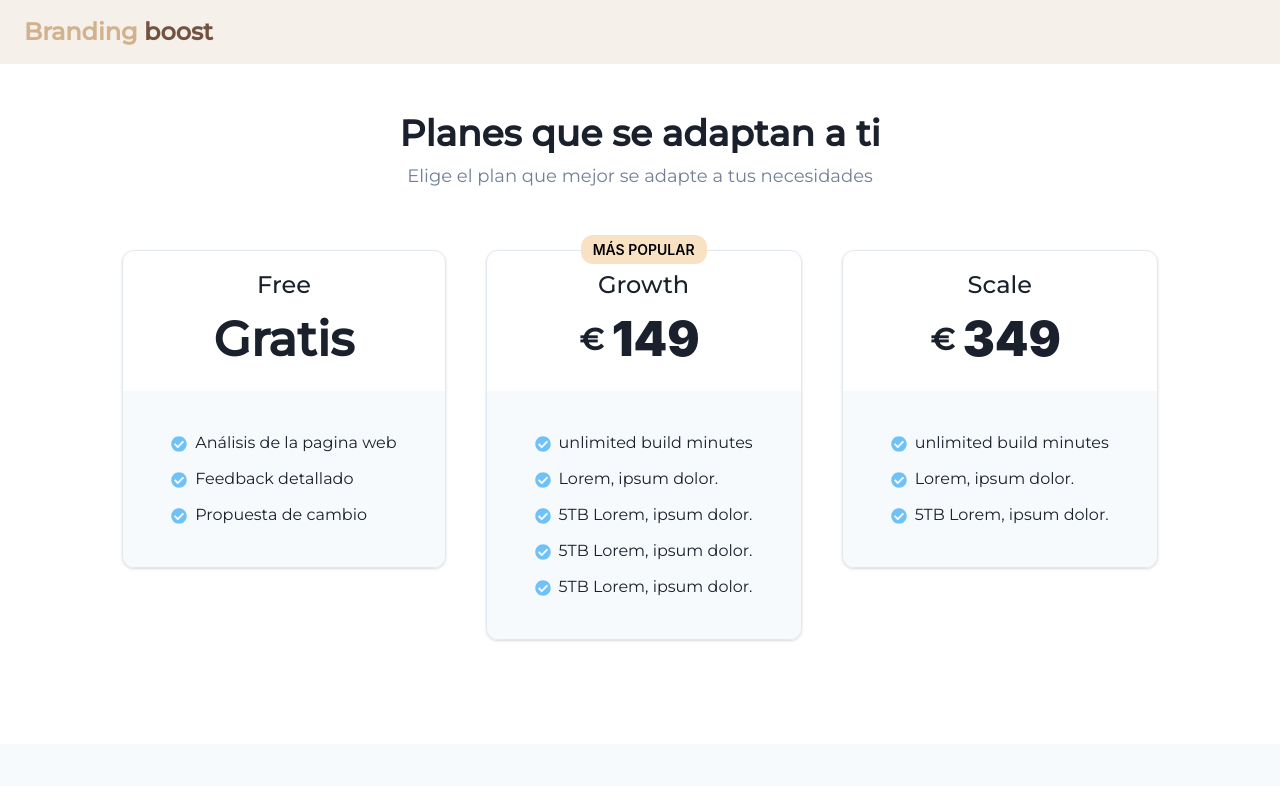
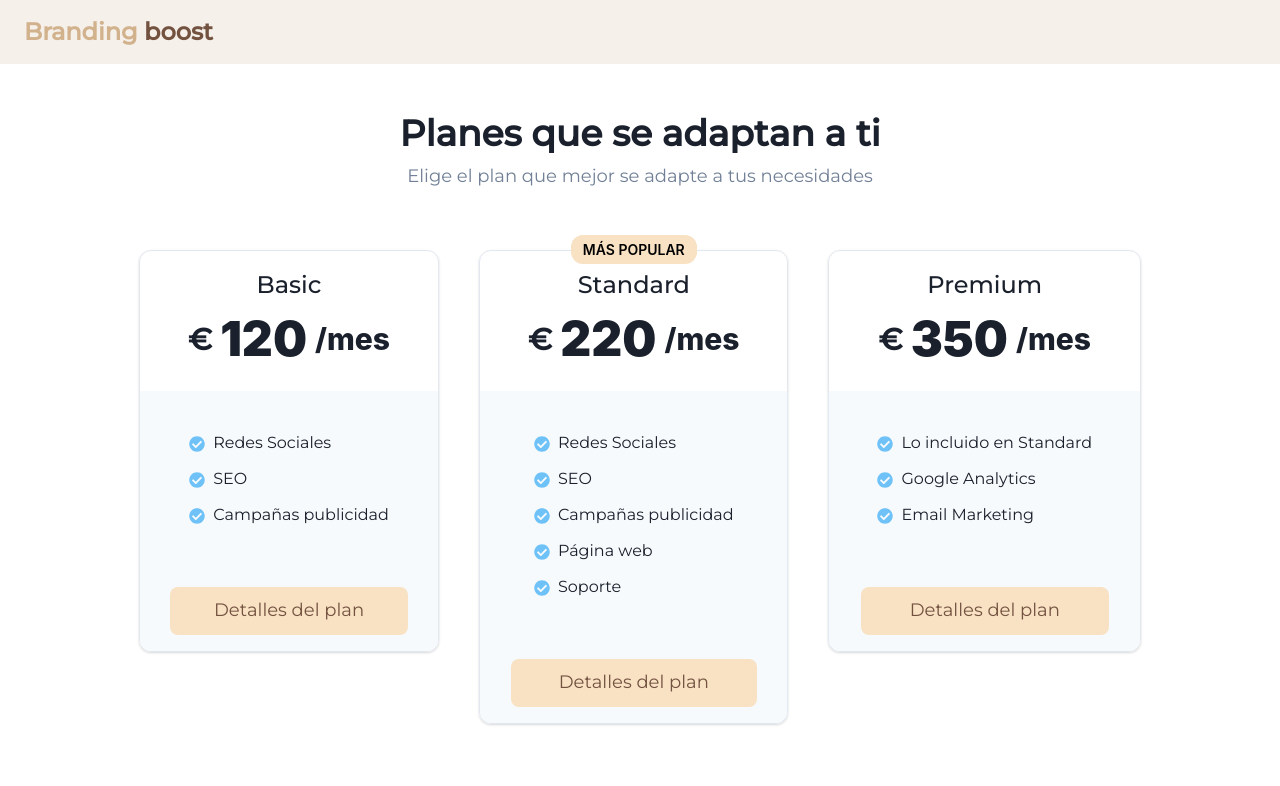
Before and after one commit to marferbl/branding-boost-front, a React (Create React App) app: page /pricing in a window 1280 px wide. Shown: the top 786 px of the page. Built offline with nearby package versions, Linux system fonts and the light colour scheme; no server answers.

Commit message:
pricing details

```diff
--- a/src/components/base/landing/form-small.js
+++ b/src/components/base/landing/form-small.js
@@ -68,7 +68,7 @@ export const FormContactSmall = ({ close }) => {
 
     return (
         <Box bg="white" borderRadius="lg">
-            <Text ml={7} mt={5} fontSize={{ base: 18, md: 24 }}>
+            <Text ml={7} mt={5} fontSize={{ base: 18, md: 24 }} fontFamily={"Montserrat"}>
                 Envíanos un correo:
             </Text>
             <Box m={8} color="#0B0E3F" fontFamily={"Montserrat"}>
--- a/src/components/base/landing/pricing.js
+++ b/src/components/base/landing/pricing.js
@@ -15,6 +15,7 @@ import {
 } from '@chakra-ui/react'
 import { FaCheckCircle } from 'react-icons/fa'
 import { COLORS } from '../../../colors'
+import PricingModal from './pricingModal'
 
 
 function PriceWrapper(props) {
@@ -58,17 +59,17 @@ export default function Pricing() {
                 <PriceWrapper>
                     <Box py={4} px={12}>
                         <Text fontWeight="500" fontSize="2xl" fontFamily={"Montserrat"}>
-                            Free
+                            Basic
                         </Text>
                         <HStack justifyContent="center">
-                            <Text fontSize="3xl" fontWeight="600">
-
+                            <Text fontSize="3xl" fontWeight="600" fontFamily={"Montserrat"}>
+                                €
                             </Text>
-                            <Text fontSize="5xl" fontWeight={"bold"} fontFamily={"Montserrat"}>
-                                Gratis
+                            <Text fontSize="5xl" fontWeight="900">
+                                120
                             </Text>
-                            <Text fontSize="3xl" color="gray.500">
-
+                            <Text fontSize="3xl" fontWeight={"800"} >
+                                /mes
                             </Text>
                         </HStack>
                     </Box>
@@ -79,24 +80,20 @@ export default function Pricing() {
                         <List spacing={3} textAlign="start" px={12} py={6} fontFamily={"Montserrat"}>
                             <ListItem>
                                 {IconCheck()}
-                            Análisis de la pagina web
+                                Redes Sociales
                             </ListItem>
                             <ListItem>
                                 {IconCheck()}
-                                Feedback detallado
+                                SEO
                             </ListItem>
                             <ListItem>
                                 {IconCheck()}
-                               Propuesta de cambio
+                                Campañas publicidad
                             </ListItem>
-
-
                         </List>
-                        {/* <Box w="80%" pt={7}>
-                            <Button w="full" colorScheme="red" variant="outline">
-                                Start trial
-                            </Button>
-                        </Box> */}
+                        <Box w="80%" pt={7}>
+                            <PricingModal label="basic" />
+                        </Box>
                     </VStack>
                 </PriceWrapper>
 
@@ -121,17 +118,17 @@ export default function Pricing() {
                         </Box>
                         <Box py={4} px={12}>
                             <Text fontWeight="500" fontSize="2xl" fontFamily={"Montserrat"}>
-                                Growth
+                                Standard
                             </Text>
                             <HStack justifyContent="center">
                                 <Text fontSize="3xl" fontWeight="600" fontFamily={"Montserrat"}>
                                     €
                                 </Text>
                                 <Text fontSize="5xl" fontWeight="900">
-                                    149
+                                    220
                                 </Text>
-                                <Text fontSize="3xl" color="gray.500" fontFamily={"Montserrat"}>
-
+                                <Text fontSize="3xl" fontWeight={"800"} >
+                                    /mes
                                 </Text>
                             </HStack>
                         </Box>
@@ -142,47 +139,46 @@ export default function Pricing() {
                             <List spacing={3} textAlign="start" px={12} py={6} fontFamily={"Montserrat"}>
                                 <ListItem>
                                     {IconCheck()}
-                                    unlimited build minutes
+                                    Redes Sociales
                                 </ListItem>
                                 <ListItem>
                                     {IconCheck()}
-                                    Lorem, ipsum dolor.
+                                    SEO
                                 </ListItem>
                                 <ListItem>
                                     {IconCheck()}
-                                    5TB Lorem, ipsum dolor.
+                                    Campañas publicidad
                                 </ListItem>
                                 <ListItem>
                                     {IconCheck()}
-                                    5TB Lorem, ipsum dolor.
+                                    Página web
                                 </ListItem>
+
                                 <ListItem>
                                     {IconCheck()}
-                                    5TB Lorem, ipsum dolor.
+                                    Soporte
                                 </ListItem>
                             </List>
-                            {/* <Box w="80%" pt={7}>
-                                <Button w="full" colorScheme="red">
-                                    Start trial
-                                </Button>
-                            </Box> */}
+                            <Box w="80%" pt={7}>
+                                <PricingModal label="standard" />
+                            </Box>
                         </VStack>
                     </Box>
                 </PriceWrapper>
                 <PriceWrapper>
                     <Box py={4} px={12}>
                         <Text fontWeight="500" fontSize="2xl" fontFamily={"Montserrat"}>
-                            Scale
+                            Premium
                         </Text>
                         <HStack justifyContent="center">
                             <Text fontSize="3xl" fontWeight="600" fontFamily={"Montserrat"}>
                                 €
                             </Text>
                             <Text fontSize="5xl" fontWeight="900">
-                                349
+                                350
                             </Text>
-                            <Text fontSize="3xl" color="gray.500">
-
+                            <Text fontSize="3xl" fontWeight={"800"} >
+                                /mes
                             </Text>
                         </HStack>
                     </Box>
@@ -193,22 +189,22 @@ export default function Pricing() {
                         <List spacing={3} textAlign="start" px={12} py={6} fontFamily={"Montserrat"}>
                             <ListItem>
                                 {IconCheck()}
-                                unlimited build minutes
+                                Lo incluido en Standard
+                            </ListItem>
+
+                            <ListItem>
+                                {IconCheck()}
+                                Google Analytics
                             </ListItem>
                             <ListItem>
                                 {IconCheck()}
-                                Lorem, ipsum dolor.
+                                Email Marketing
                             </ListItem>
-                            <ListItem>
-                            {IconCheck()}
-                                5TB Lorem, ipsum dolor.
-                            </ListItem>
+
                         </List>
-                        {/* <Box w="80%" pt={7}>
-                            <Button w="full" colorScheme="red" variant="outline">
-                                Start trial
-                            </Button>
-                        </Box> */}
+                        <Box w="80%" pt={7}>
+                            <PricingModal label="premium" />
+                        </Box>
                     </VStack>
                 </PriceWrapper>
             </Stack>
--- /dev/null
+++ b/src/components/base/landing/pricingModal.js
@@ -0,0 +1,243 @@
+
+import {
+    Modal,
+    ModalOverlay,
+    ModalContent,
+    ModalHeader,
+    ModalFooter,
+    ModalBody,
+    ModalCloseButton,
+    useDisclosure,
+    Button,
+    Center,
+    Text,
+    List,
+    ListItem,
+    ListIcon,
+} from "@chakra-ui/react";
+import { COLORS } from "../../../colors"
+import { FaCheckCircle } from 'react-icons/fa'
+
+
+export default function PricingModal({ label }) {
+    const { isOpen, onOpen, onClose } = useDisclosure();
+
+    const IconCheck = () => {
+        return <ListIcon as={FaCheckCircle} color={'#6ec2f7'} />
+    }
+
+    const result = () => {
+        const types = {
+            'basic': basic(),
+            'standard': standard(),
+            'premium': premium(),
+        }
+        return types[label]
+    }
+
+    const premium = () => {
+        return <List spacing={3} textAlign="start" px={{ base: 5, lg: 12 }} py={6} fontFamily={"Montserrat"}>
+            <ListItem>
+                {IconCheck()}
+                Marketing en Redes Sociales:
+                <Text ml={6} fontSize={11}>
+                    Gestión de una plataforma de redes sociales.
+                </Text>
+                <Text ml={6} fontSize={11}>
+                    7 publicaciones semanales con creación de contenido
+                </Text>
+                <Text ml={6} fontSize={11}>
+                    Gestión avanzada de interacción y comunidad
+                </Text>
+            </ListItem>
+            <ListItem>
+                {IconCheck()}
+                SEO:
+                <Text ml={6} fontSize={11}>
+                    Investigación de palabras clave para hasta 20 palabras clave objetivo
+                </Text>
+                <Text ml={6} fontSize={11}>
+                    Optimización en la página, creación de contenido y publicaciones en blogs mensuales
+                </Text>
+                <Text ml={6} fontSize={11}>
+                    Informes semanales de rendimiento
+                </Text>
+            </ListItem>
+            <ListItem>
+                {IconCheck()}
+                Publicidad de Pago por Clic (PPC):
+                <Text ml={6} fontSize={11}>
+                    Gran campaña de publicidad en redes sociales
+                </Text>
+                <Text ml={6} fontSize={11}>
+                    Estimación de alcance de 14000-20000 personas
+                </Text>
+            </ListItem>
+            <ListItem>
+                {IconCheck()}
+                Pagina web
+                <Text ml={6} fontSize={11}>
+                    Creación de pagina web con la imagen de marca
+                </Text>
+            </ListItem>
+            <ListItem>
+                {IconCheck()}
+                Soporte
+                <Text ml={6} fontSize={11}>
+                    Hasta 12 horas de soporte al mes
+                </Text>
+            </ListItem>
+            <ListItem>
+                {IconCheck()}
+                Google Analytics
+                <Text ml={6} fontSize={11}>
+                    Configuración completa y seguimiento del tráfico del sitio web, objetivos y comercio electrónico
+                </Text>
+                <Text ml={6} fontSize={11}>
+                    Informes personalizados con información y recomendaciones                </Text>
+            </ListItem>
+            <ListItem>
+                {IconCheck()}
+                Email marketing
+                <Text ml={6} fontSize={11}>
+                    Configuración y gestión de tres campañas de correo electrónico al mes
+                </Text>
+                <Text ml={6} fontSize={11}>
+                    Gestión de listas de hasta 3000 suscriptores
+                </Text>
+                <Text ml={6} fontSize={11}>
+                    Automatización avanzada de correos electrónicos y pruebas A/B
+                </Text>
+            </ListItem>
+        </List >
+    }
+    const standard = () => {
+        return <List spacing={3} textAlign="start" px={{ base: 5, lg: 12 }} py={6} fontFamily={"Montserrat"}>
+            <ListItem>
+                {IconCheck()}
+                Marketing en Redes Sociales:
+                <Text ml={6} fontSize={11}>
+                    Gestión de una plataforma de redes sociales.
+                </Text>
+                <Text ml={6} fontSize={11}>
+                    4 publicaciones semanales con contenido proporcionado por el cliente
+                </Text>
+                <Text ml={6} fontSize={11}>
+                    Gestión moderada de interacción y comunidad
+                </Text>
+            </ListItem>
+            <ListItem>
+                {IconCheck()}
+                SEO:
+                <Text ml={6} fontSize={11}>
+                    Investigación de palabras clave para hasta 10 palabras clave objetivo
+                </Text>
+                <Text ml={6} fontSize={11}>
+                    Optimización en la página y creación de contenido mensual
+                </Text>
+                <Text ml={6} fontSize={11}>
+                    Informes quincenales de rendimiento
+                </Text>
+            </ListItem>
+            <ListItem>
+                {IconCheck()}
+                Publicidad de Pago por Clic (PPC):
+                <Text ml={6} fontSize={11}>
+                    Media campaña de publicidad en redes sociales
+                </Text>
+                <Text ml={6} fontSize={11}>
+                    Estimación de alcance de 4000-8000 personas
+                </Text>
+            </ListItem>
+            <ListItem>
+                {IconCheck()}
+                Pagina web
+                <Text ml={6} fontSize={11}>
+                    Creación de pagina web con la imagen de marca
+                </Text>
+            </ListItem>
+            <ListItem>
+                {IconCheck()}
+                Soporte
+                <Text ml={6} fontSize={11}>
+                    Hasta 8 horas de soporte al mes
+                </Text>
+            </ListItem>
+        </List>
+    }
+    const basic = () => {
+        return <List spacing={3} textAlign="start" px={{ base: 5, lg: 12 }} py={6} fontFamily={"Montserrat"}>
+            <ListItem>
+                {IconCheck()}
+                Marketing en Redes Sociales:
+                <Text ml={6} fontSize={11}>
+                    Gestión de una plataforma de redes sociales.
+                </Text>
+                <Text ml={6} fontSize={11}>
+                    2 publicaciones semanales con contenido proporcionado por el cliente
+                </Text>
+                <Text ml={6} fontSize={11}>
+                    Gestión básica de interacción y comunidad
+                </Text>
+            </ListItem>
+            <ListItem>
+                {IconCheck()}
+                SEO:
+                <Text ml={6} fontSize={11}>
+                    Investigación de palabras clave para hasta 5 palabras clave objetivo
+                </Text>
+                <Text ml={6} fontSize={11}>
+                    Optimización en la página del sitio web del cliente
+                </Text>
+                <Text ml={6} fontSize={11}>
+                    Informes mensuales de rendimiento
+                </Text>
+            </ListItem>
+            <ListItem>
+                {IconCheck()}
+                Publicidad de Pago por Clic (PPC):
+                <Text ml={6} fontSize={11}>
+                    Pequeña campaña de publicidad en redes sociales
+                </Text>
+                <Text ml={6} fontSize={11}>
+                    Estimación de alcance de 2000-4000 personas
+                </Text>
+            </ListItem>
+
+        </List>
+    }
+
+
+
+    return (
+        <>
+            <Button
+                onClick={onOpen}
+                rounded={"lg"}
+                w={"full"}
+                size={"lg"}
+                fontWeight={"normal"}
+                px={6}
+                bg={COLORS.brand2}
+                color={COLORS.brand4}
+                _hover={{ bg: COLORS.brand3 }}
+                fontFamily={"Montserrat"}
+            >
+                Detalles del plan
+            </Button>
+
+            <Modal isOpen={isOpen} onClose={onClose} size={"xl"} >
+                <ModalOverlay />
+                <ModalContent>
+                    <ModalCloseButton />
+                    <ModalBody fontFamily={"Montserrat"} px={0}>
+                        <Text p={8} pb={4} fontSize={20}>Este plan incluye:</Text>
+                        {result()}
+                    </ModalBody>
+
+                    <ModalFooter></ModalFooter>
+                </ModalContent>
+            </Modal>
+        </>
+    );
+}
--- a/src/pages/pricing/pricing-page.js
+++ b/src/pages/pricing/pricing-page.js
@@ -12,8 +12,9 @@ const PricingPage = () => {
   return (
     <>
       <Navbar />
-      <Pricing/>
-      <FooterLanding/>
+      <Pricing />
+      <FormDemo />
+      <FooterLanding />
     </>
   );
 };
```
Also changed, not shown: 12 other files (tests, documents, lock files or other folders). Lines whose indentation alone changed are shown as unchanged.
